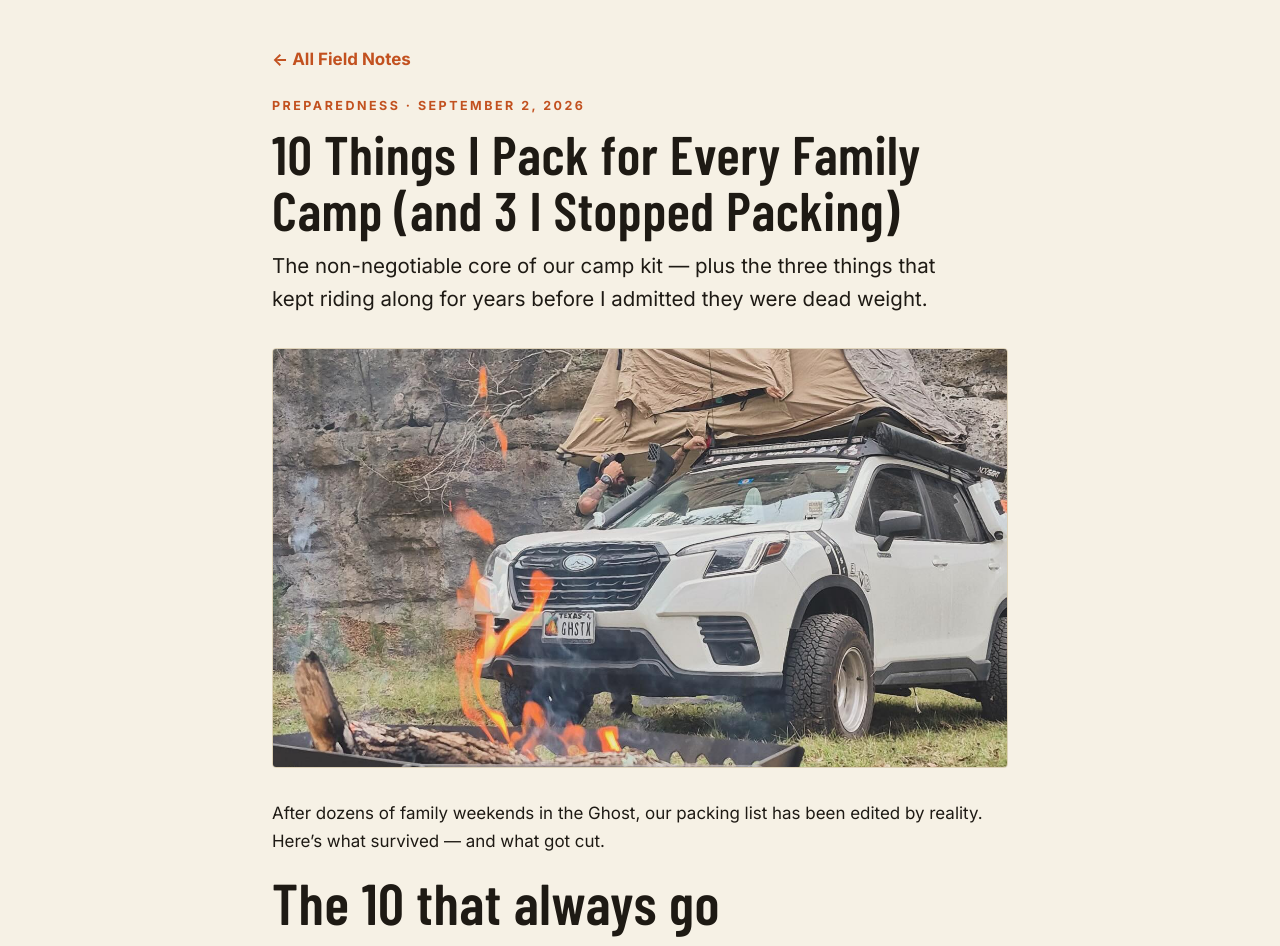
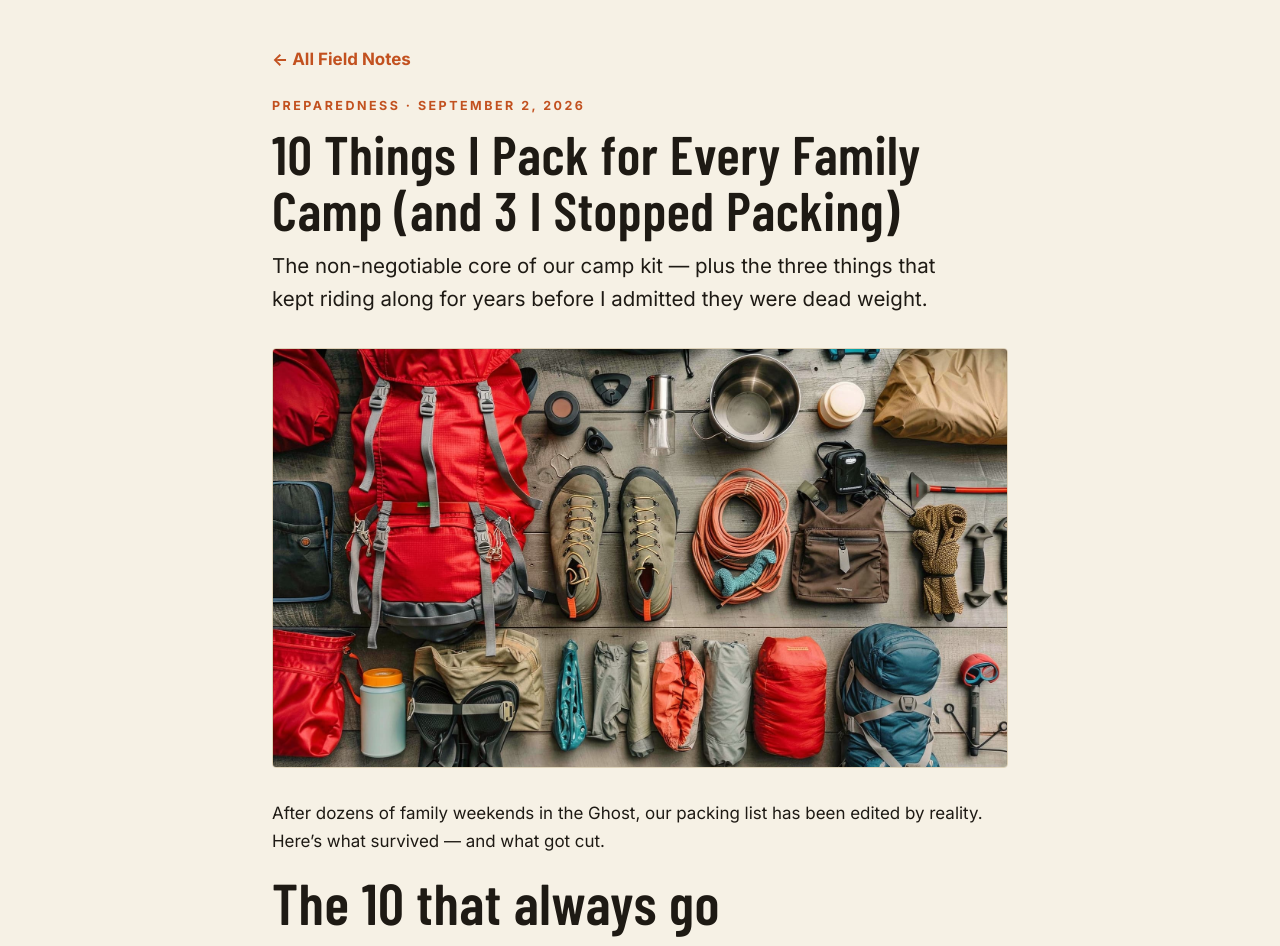
Before and after one commit to ghostsubie/ghostsubie.com, an Astro site: page /field-notes/10-things-i-pack-for-every-family-camp in a window 1280 px wide. Shown: the part 80-1026 px from the top of the page. Built offline with nearby package versions, Linux system fonts and the light colour scheme; Astro itself is replaced by a stand-in of ours.

Commit message:
Swap 10-things-i-pack article hero to stock gear layout photo

```diff
--- a/src/content/field-notes/10-things-i-pack-for-every-family-camp.md
+++ b/src/content/field-notes/10-things-i-pack-for-every-family-camp.md
@@ -3,7 +3,7 @@ title: "10 Things I Pack for Every Family Camp (and 3 I Stopped Packing)"
 description: "The non-negotiable core of our camp kit — plus the three things that kept riding along for years before I admitted they were dead weight."
 pubDate: 2026-09-02
 category: "Preparedness"
-image: "/images/camp-setup-fire.jpg"
+image: "/images/field-gear-layout.jpg"
 ---
 
 After dozens of family weekends in the Ghost, our packing list has been edited by reality. Here's what survived — and what got cut.
```
Also changed, not shown: .github/workflows/deploy.yml (deleted), public/images/field-gear-layout.jpg (added).
